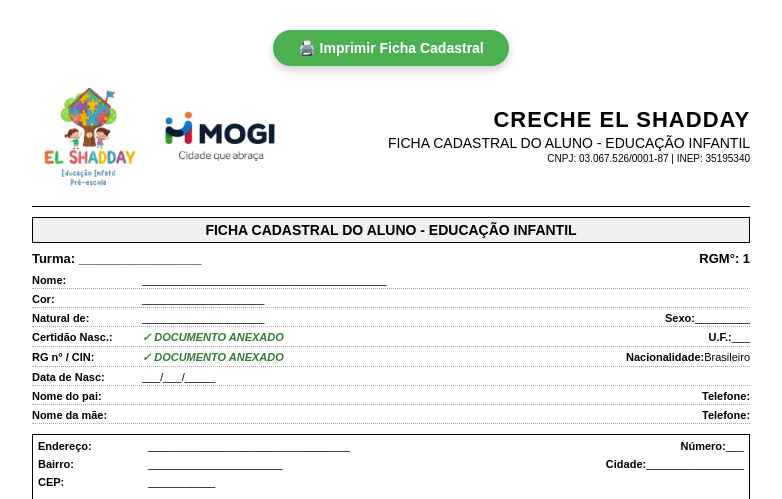
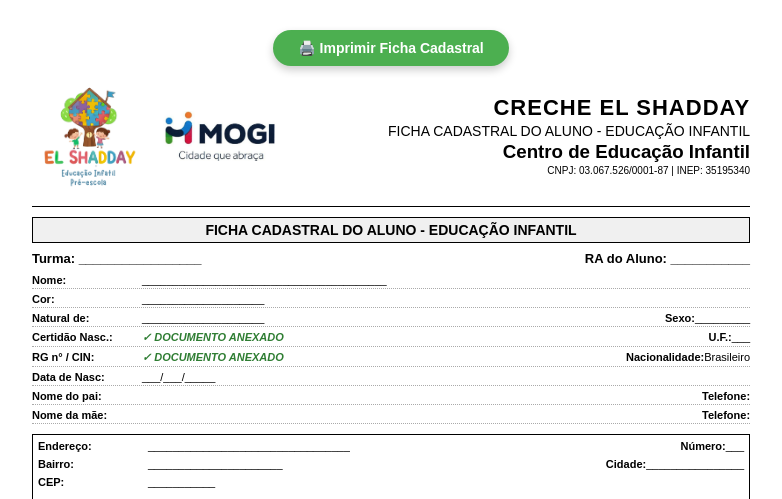
Before and after one commit to suportecodetecx/creche-elshadday, a Flask app: page /visualizar/termo/matricula/1 in a window 1280 px wide. Shown: the top 499 px of the page, without its empty margins (249-1031 px from the left). Run offline with Flask 3, Linux system fonts and the light colour scheme; a database or web service that is not in the repository returns one stand-in record (values such as "Sample title"); parts of the project's set-up code (start-up, migrations or seed data) failed here and were passed over.

Commit message:
feat: Adiciona validação de duplicidade e padronização de nomes

```diff
--- a/templates/componentes/termo_matricula.html
+++ b/templates/componentes/termo_matricula.html
@@ -146,7 +146,7 @@
             background: #f0f0f0;
         }
 
-        /* LINHA TURMA E RA */
+        /* LINHA TURMA E RA - CORRIGIDA PARA MOSTRAR O RA DO ALUNO */
         .turma-ra {
             display: flex;
             justify-content: space-between;
@@ -380,10 +380,10 @@
         <!-- TÍTULO -->
         <div class="titulo">FICHA CADASTRAL DO ALUNO - EDUCAÇÃO INFANTIL</div>
 
-        <!-- TURMA E RA - RGM mantido -->
+        <!-- TURMA E RA - CORRIGIDO: Agora mostra o RA do aluno corretamente -->
         <div class="turma-ra">
             <span>Turma: {{ aluno.turma.turma or '_________________' }}</span>
-            <span>RGM°: {{ aluno.num_inscricao or '___________' }}</span>
+            <span>RA do Aluno: {{ aluno.dados_pessoais.ra or '___________' }}</span>
         </div>
 
         <!-- DADOS DO ALUNO -->
```
